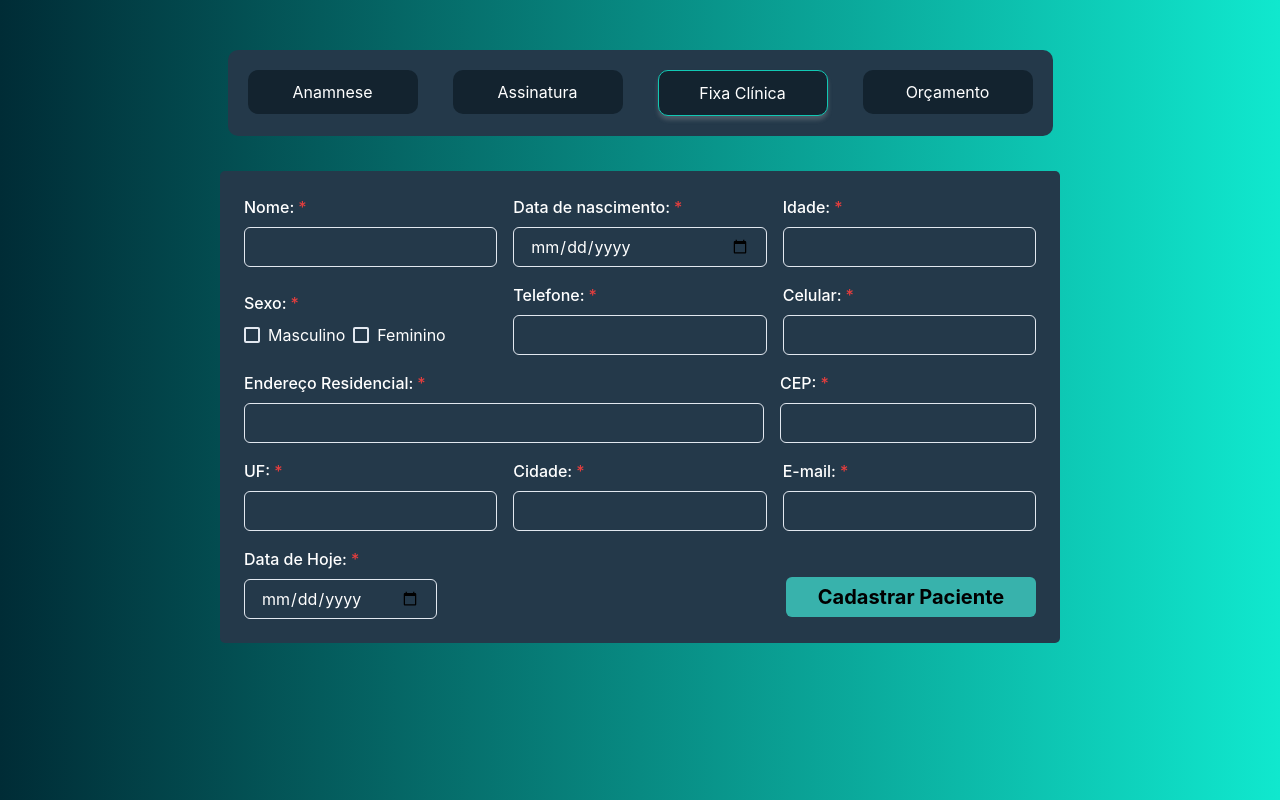
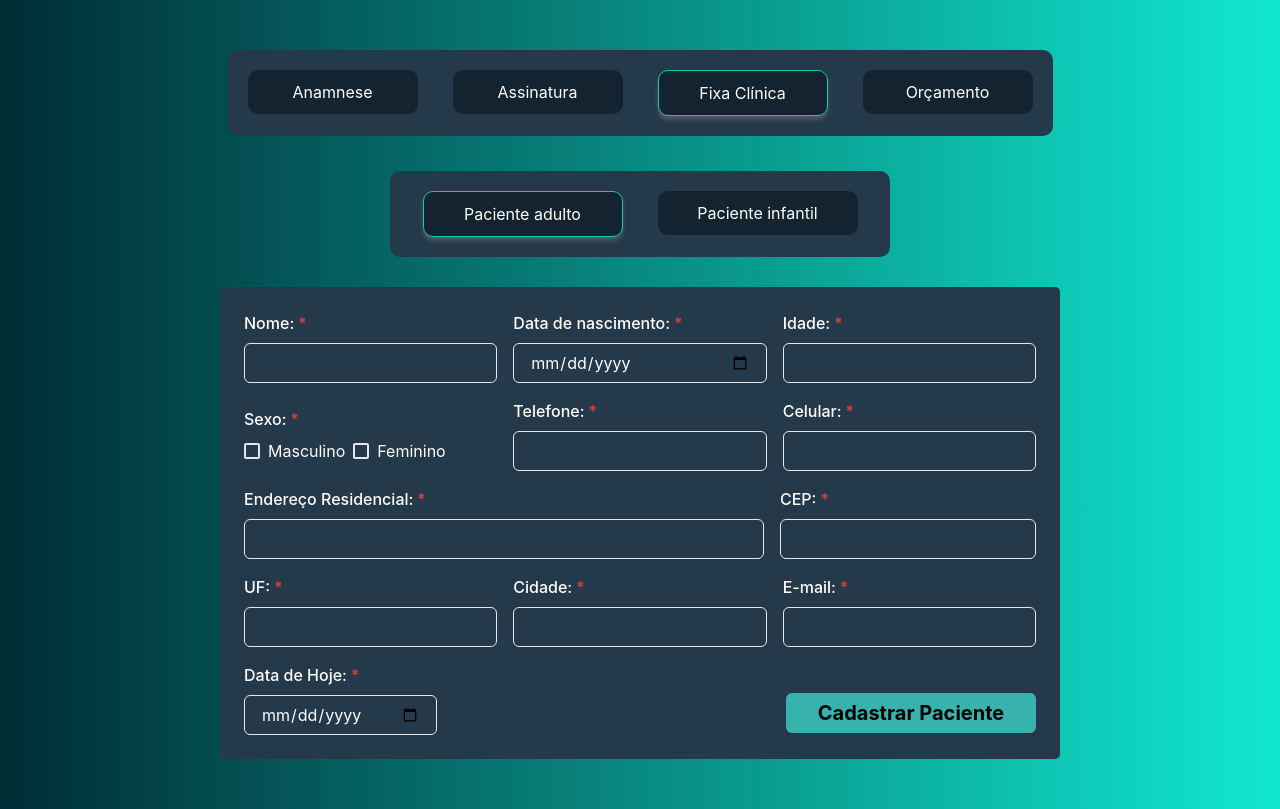
Before and after one commit to Pedro-Facchinetti/Projeto-Integrador, a React (Create React App) app: page /ficha/paciente_adulto in a window 1280 px wide. Built offline with nearby package versions, Linux system fonts and the light colour scheme.

Commit message:
Fix: bug das páginas

```diff
--- a/src/Pages/fichaPacientes/PacienteA.jsx
+++ b/src/Pages/fichaPacientes/PacienteA.jsx
@@ -11,6 +11,7 @@ import {
 } from "@chakra-ui/react";
 
 import NavBar from "../../NavBar";
+import NavFicha from "../../Components/NavFicha/NavFicha";
 
 function pacienteA(props) {
     return (
@@ -26,6 +27,7 @@ function pacienteA(props) {
                 justify="center"
             >
                 <Flex mb={35}> <NavBar /> </Flex>
+                <Flex w={"500px"} pb={"30px"} > <NavFicha /> </Flex>
 
                 <Flex>
                     <Center
--- a/src/Pages/fichaPacientes/PacienteInf.jsx
+++ b/src/Pages/fichaPacientes/PacienteInf.jsx
@@ -11,6 +11,7 @@ import {
 } from "@chakra-ui/react";
 
 import NavBar from "../../NavBar";
+import NavFicha from "../../Components/NavFicha/NavFicha";
 
 function pacienteA(props) {
     return (
@@ -26,6 +27,7 @@ function pacienteA(props) {
                 justify="center"
             >
                 <Flex mb={35}> <NavBar /> </Flex>
+                <Flex w={"500px"} pb={"30px"} > <NavFicha /> </Flex>
 
                 <Flex>
                     <Center
```
